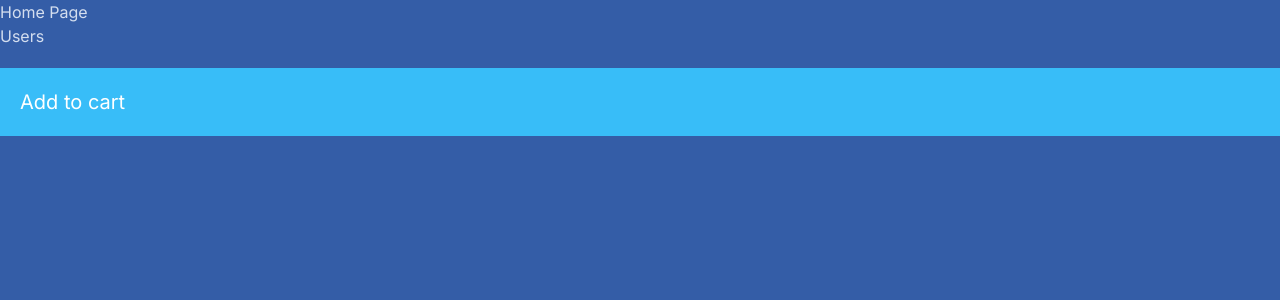
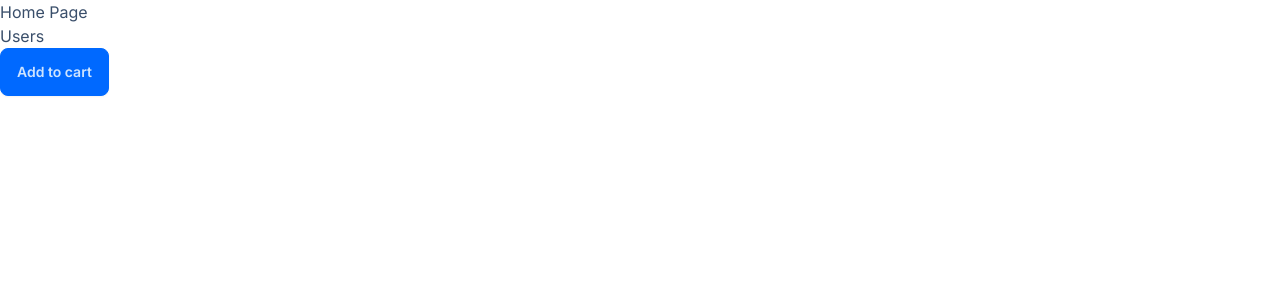
Before and after one commit to glckfndr/next-app, a Next.js app: page / in a window 1280 px wide. Shown: the top 300 px of the page. Built offline with nearby package versions, Linux system fonts and the light colour scheme.

Commit message:
feat: using daisyUI

```diff
--- a/app/components/AddToCart.tsx
+++ b/app/components/AddToCart.tsx
@@ -3,7 +3,10 @@ import React from "react";
 
 const AddToCart = () => {
   return (
-    <button onClick={() => console.log("Button is pressed")}>
+    <button
+      className="btn btn-primary"
+      onClick={() => console.log("Button is pressed")}
+    >
       Add to cart
     </button>
   );
--- a/app/components/ProductCard/ProductCard.tsx
+++ b/app/components/ProductCard/ProductCard.tsx
@@ -4,7 +4,7 @@ import classes from "./ProductCard.module.css";
 
 const ProductCard = () => {
   return (
-    <div className="p-5 my-5 bg-sky-400 text-white text-xl hover:bg-sky-600">
+    <div className="">
       <AddToCart />
     </div>
   );
--- a/app/layout.tsx
+++ b/app/layout.tsx
@@ -15,7 +15,7 @@ export default function RootLayout({
   children: React.ReactNode;
 }>) {
   return (
-    <html lang="en">
+    <html lang="en" data-theme="winter">
       <body className={inter.className}>{children}</body>
     </html>
   );
```
